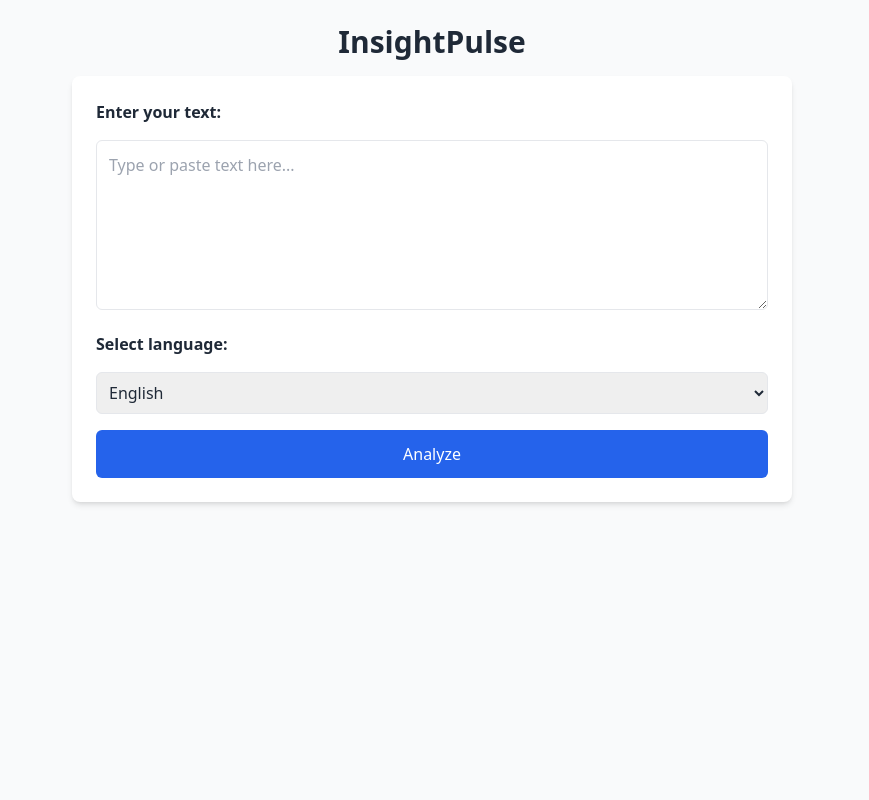
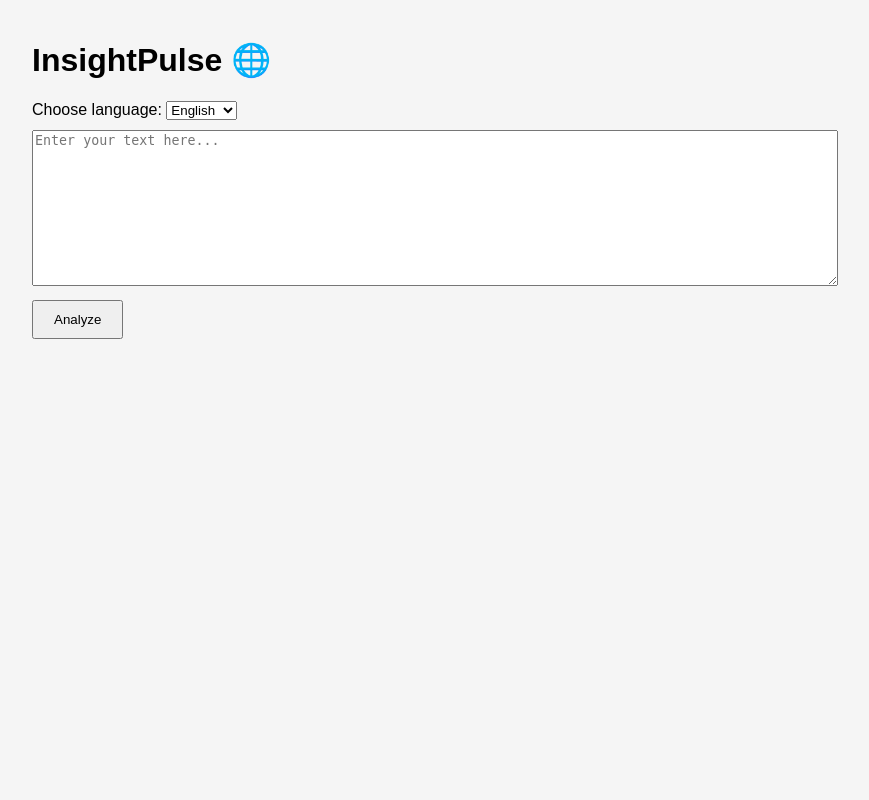
Before and after one commit to Kiromentor/InsightPulse, a Flask app: page / in a window 1280 px wide. Shown: the whole page, without its empty margins (208-1077 px from the left). Run offline with Flask 3, Linux system fonts and the light colour scheme; some libraries are stand-ins or nearby versions.

Commit message:
Fix para deploy en Render mapa

```diff
--- a/app.py
+++ b/app.py
@@ -1,25 +1,70 @@
-# app.py
 from flask import Flask, render_template, request
-from analyzer import analyze_text
+from textblob import TextBlob
+from vaderSentiment.vaderSentiment import SentimentIntensityAnalyzer
+from wordcloud import WordCloud
+import matplotlib.pyplot as plt
+import numpy as np
+from PIL import Image
+import os
 
 app = Flask(__name__)
+
+def generate_wordcloud(keywords):
+    # Convierte la lista en un string separado por espacios
+    text = " ".join(keywords)
+
+    # Ruta a la imagen del mapa
+    mask_path = os.path.join("static", "img", "world_map.png")
+    mask = np.array(Image.open(mask_path))
+
+    # Crea la nube de palabras con la máscara del mapa
+    wordcloud = WordCloud(
+        background_color="white",
+        mask=mask,
+        contour_width=1,
+        contour_color="black",
+        colormap="cool",
+        width=mask.shape[1],
+        height=mask.shape[0]
+    ).generate(text)
+
+    # Guarda la imagen resultante
+    output_path = os.path.join("static", "wordcloud.png")
+    wordcloud.to_file(output_path)
+    return output_path
+
+def analyze_text(text, lang):
+    if lang == "en":
+        # Análisis con VADER para inglés
+        analyzer = SentimentIntensityAnalyzer()
+        scores = analyzer.polarity_scores(text)
+        polarity = scores["compound"]
+        blob = TextBlob(text)
+        keywords = [word.lower() for word in blob.words if word.isalpha() and len(word) > 4]
+    elif lang == "es":
+        # Solo keywords y polaridad simple (no VADER)
+        blob = TextBlob(text)
+        polarity = blob.sentiment.polarity
+        keywords = [word.lower() for word in blob.words if word.isalpha() and len(word) > 4]
+    else:
+        polarity = 0.0
+        keywords = []
+
+    wordcloud_path = generate_wordcloud(keywords)
+
+    return {
+        "polarity": polarity,
+        "keywords": keywords,
+        "wordcloud_path": wordcloud_path
+    }
 
 @app.route("/", methods=["GET", "POST"])
 def index():
     result = None
-    text = ""
-    selected_lang = "en"  # Valor por defecto
+    selected_lang = "en"
     if request.method == "POST":
-        text = request.form.get("text", "").strip()
-        selected_lang = request.form.get("lang", "en")
+        text = request.form["text"]
+        selected_lang = request.form["language"]
+        result = analyze_text(text, selected_lang)
 
-        if not text:
-            return "Missing text input", 400
-
-        result = analyze_text(text, lang=selected_lang)
-
-    return render_template("index.html", result=result, text=text, selected_lang=selected_lang)
-
-# Solo para local, pero innecesario para Render
-# if __name__ == "__main__":
-#     app.run(debug=True)
+    return render_template("index.html", result=result, selected_lang=selected_lang)
--- a/templates/index.html
+++ b/templates/index.html
@@ -2,76 +2,53 @@
 <html lang="en">
 <head>
     <meta charset="UTF-8">
-    <title>InsightPulse - Text Analyzer</title>
-    <script src="https://cdn.jsdelivr.net/npm/chart.js"></script>
-    <script src="https://cdn.tailwindcss.com"></script>
+    <title>InsightPulse</title>
+    <style>
+        body {
+            font-family: Arial, sans-serif;
+            max-width: 800px;
+            margin: auto;
+            padding: 20px;
+            background-color: #f5f5f5;
+        }
+        textarea {
+            width: 100%;
+            height: 150px;
+            margin-bottom: 10px;
+        }
+        button {
+            padding: 10px 20px;
+        }
+        select {
+            margin-bottom: 10px;
+        }
+    </style>
 </head>
-<body class="bg-gray-50 text-gray-800 min-h-screen">
-    <div class="max-w-3xl mx-auto p-6">
-        <h1 class="text-3xl font-bold mb-4 text-center">InsightPulse</h1>
-        <form method="POST" class="bg-white p-6 rounded-lg shadow-md space-y-4">
-            <label for="text" class="block font-semibold">Enter your text:</label>
-            <textarea id="text" name="text" rows="6" class="w-full p-3 border rounded-md" placeholder="Type or paste text here...">{{ text }}</textarea>
-
-            <label for="lang" class="block font-semibold">Select language:</label>
-            <select name="lang" id="lang" class="w-full p-2 border rounded-md">
+<body>
+    <h1>InsightPulse 🌐</h1>
+    <form method="post">
+        <label for="language">Choose language:</label>
+        <select name="language" id="language">
             <option value="en" {% if selected_lang == 'en' %}selected{% endif %}>English</option>
             <option value="es" {% if selected_lang == 'es' %}selected{% endif %}>Español</option>
-            </select>
-
-            <button type="submit" class="w-full bg-blue-600 text-white p-3 rounded-md hover:bg-blue-700 transition">Analyze</button>
+        </select><br>
+        <textarea name="text" placeholder="Enter your text here..."></textarea><br>
+        <button type="submit">Analyze</button>
     </form>
 
     {% if result %}
-        <div class="mt-6 bg-white p-6 rounded-lg shadow-md">
-            <h2 class="text-xl font-semibold mb-2">Analysis Result</h2>
-            <p><strong>Sentiment Polarity:</strong> {{ result.polarity }}</p>
+        <h2>Analysis Result</h2>
+        <p><strong>Sentiment (polarity):</strong> {{ result.polarity }}</p>
 
-            <h3 class="mt-4 font-semibold">Keywords</h3>
-            <ul class="list-disc pl-6 text-sm">
+        <h3>Keywords</h3>
+        <ul>
             {% for word in result.keywords %}
                 <li>{{ word }}</li>
             {% endfor %}
         </ul>
 
-            <canvas id="wordChart" class="mt-6"></canvas>
-        </div>
-        {% endif %}
-    </div>
-
-    {% if result %}
-    <script>
-        const ctx = document.getElementById('wordChart').getContext('2d');
-        const words = {{ result.keywords|tojson }};
-        const data = {
-            labels: words,
-            datasets: [{
-                label: 'Keyword Frequency',
-                data: words.map(w => 1), // All 1's as placeholders
-                backgroundColor: 'rgba(59, 130, 246, 0.6)'
-            }]
-        };
-
-        new Chart(ctx, {
-            type: 'bar',
-            data: data,
-            options: {
-                responsive: true,
-                plugins: {
-                    legend: { display: false },
-                    title: {
-                        display: true,
-                        text: 'Word Cloud (by frequency)'
-                    }
-                },
-                scales: {
-                    x: {
-                        ticks: { autoSkip: false, maxRotation: 90, minRotation: 45 }
-                    }
-                }
-            }
-        });
-    </script>
+        <h3>Word Cloud Map</h3>
+        <img src="{{ url_for('static', filename='wordcloud.png') }}" alt="Word Cloud" style="max-width:100%;">
     {% endif %}
 </body>
 </html>
```
Also changed, not shown: requirements.txt (+3 -5 lines), static/img/world_map.png (added). Lines whose indentation alone changed are shown as unchanged.
